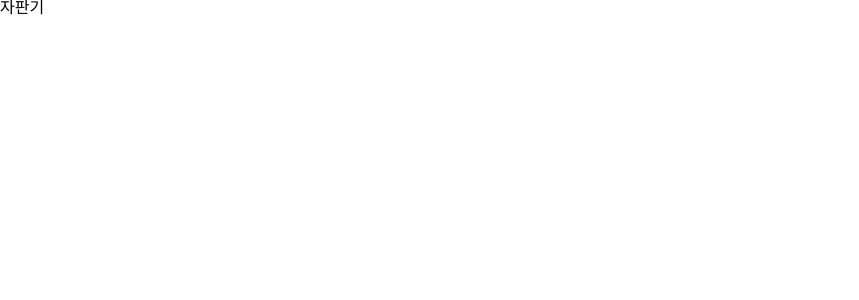
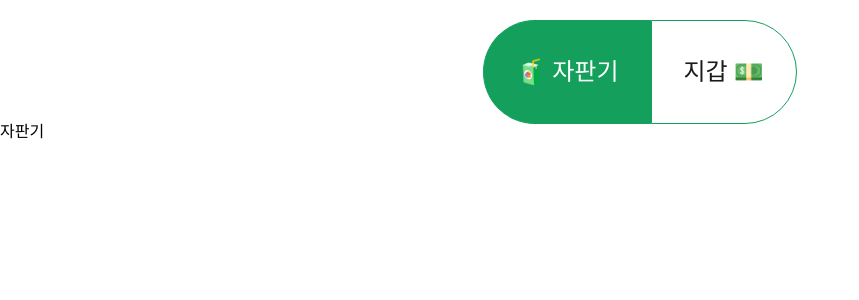
Before and after one commit to codesquad-members-2022/fe-vm, a React (Create React App) app: page / in a window 1280 px wide. Shown: the top 300 px of the page, without its empty margins (0-859 px from the left). Built offline with nearby package versions, Linux system fonts and the light colour scheme.

Commit message:
Feat: 페이지 이동을 위한 Navigation 컴포넌트 구현 - useLocation을 사용해서 현재 페이지와 id가 일치하는 태그에 배경색을 주도록 구현
Related to: #3

```diff
--- a/src/App.js
+++ b/src/App.js
@@ -2,6 +2,7 @@ import { ThemeProvider } from 'styled-components';
 import { BrowserRouter, Routes, Route } from 'react-router-dom';
 import GlobalStyle from 'theme/GlobalStyles';
 import theme from 'theme/theme';
+import Navigation from 'components/Navigation';
 import VendingMachine from 'Pages/VendingMachine';
 import Wallet from 'Pages/Wallet';
 import NotFound from 'Pages/NotFound';
@@ -11,6 +12,7 @@ function App() {
     <ThemeProvider theme={theme}>
       <GlobalStyle />
       <BrowserRouter>
+        <Navigation />
         <Routes>
           <Route path="/" element={<VendingMachine />} />
           <Route path="wallet" element={<Wallet />} />
--- /dev/null
+++ b/src/components/Navigation/index.jsx
@@ -0,0 +1,62 @@
+import { useState } from 'react';
+import { Link, useLocation } from 'react-router-dom';
+import styled, { css } from 'styled-components';
+
+const Navigation = () => {
+  const location = useLocation();
+  const [focusLink, setFocusLink] = useState(location.pathname);
+
+  const onClick = e => {
+    if (!e.target.id) return;
+    setFocusLink(e.target.id);
+  };
+
+  const MACHINE_ID = '/';
+  const WALLET_ID = '/wallet';
+
+  return (
+    <>
+      {(location.pathname === '/' || location.pathname === '/wallet') && (
+        <Nav onClick={onClick}>
+          <StyeldLink to="/" focus={focusLink} id={MACHINE_ID}>
+            🧃 자판기
+          </StyeldLink>
+          <StyeldLink to="wallet" focus={focusLink} id={WALLET_ID}>
+            지갑 💵
+          </StyeldLink>
+        </Nav>
+      )}
+    </>
+  );
+};
+
+const Nav = styled.nav`
+  display: flex;
+  justify-content: center;
+  text-align: center;
+  margin-top: 20px;
+`;
+
+const StyeldLink = styled(Link)`
+  padding: 32px;
+  ${({ theme }) => theme.fontStyles.xLargeBold};
+  ${props =>
+    props.focus === props.id &&
+    css`
+      background: ${({ theme }) => theme.colors.green};
+      color: ${({ theme }) => theme.colors.white};
+    `};
+
+  &:first-child {
+    border: 1px solid ${({ theme }) => theme.colors.green};
+    border-right: none;
+    border-radius: 999px 0 0 999px;
+  }
+
+  &:last-child {
+    border: 1px solid ${({ theme }) => theme.colors.green};
+    border-radius: 0 999px 999px 0;
+  }
+`;
+
+export default Navigation;
```
